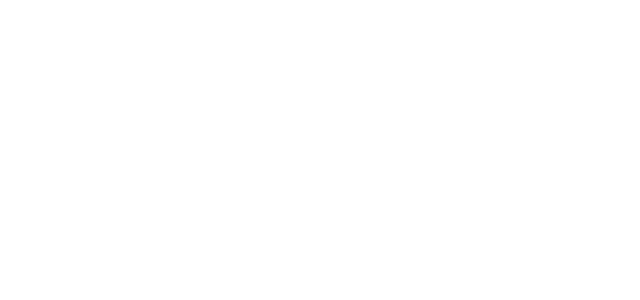
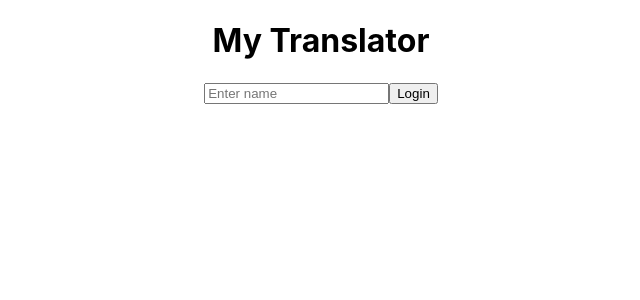
Before and after one commit to KittCheung1/my-translator, a React (Create React App) app: page / in a window 1280 px wide. Before the commit this address had no page. Shown: the top 300 px of the page, without its empty margins (319-959 px from the left). Built offline with nearby package versions, Linux system fonts and the light colour scheme.

Commit message:
feat: routing and login

```diff
--- a/src/App.js
+++ b/src/App.js
@@ -1,13 +1,15 @@
 import logo from './logo.svg';
 import Login from "./Components/Views/Login";
+import Translator from "./Components/Views/Translator";
+
 import './App.css';
-import { Route, Translator, Routes, BrowserRouter } from 'react-router-dom';
+import { Route, Routes, BrowserRouter } from 'react-router-dom';
 
 function App() {
     return (
         <BrowserRouter>
             <Routes>
-                <Route path="/login" element={<Login />}></Route>
+                <Route path="/" element={<Login />}></Route>
                 <Route path="/translator" element={<Translator />}></Route>
             </Routes>
         </BrowserRouter>
--- a/src/Components/Views/Translator.js
+++ b/src/Components/Views/Translator.js
@@ -3,11 +3,14 @@
 
 const Translator = () => {
 
-}
-return (
-    <div>
+
+    return (
+        <div>
         <h1>Translator</h1>
         <input placeholder="enter word"></input>
-        <button onClick={handleTranslation}></button>
+        {/* <button onClick={handleTranslation}></button> */}
     </div>
 )
+}
+
+export default Translator
```
